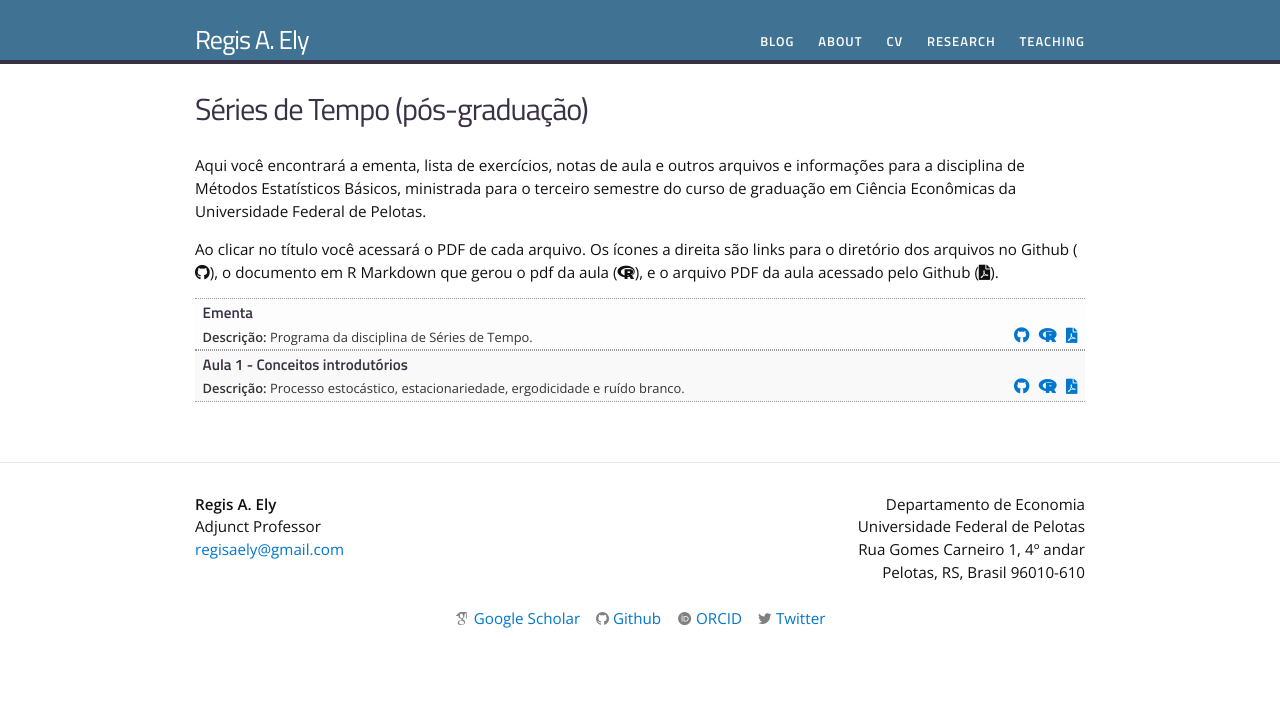
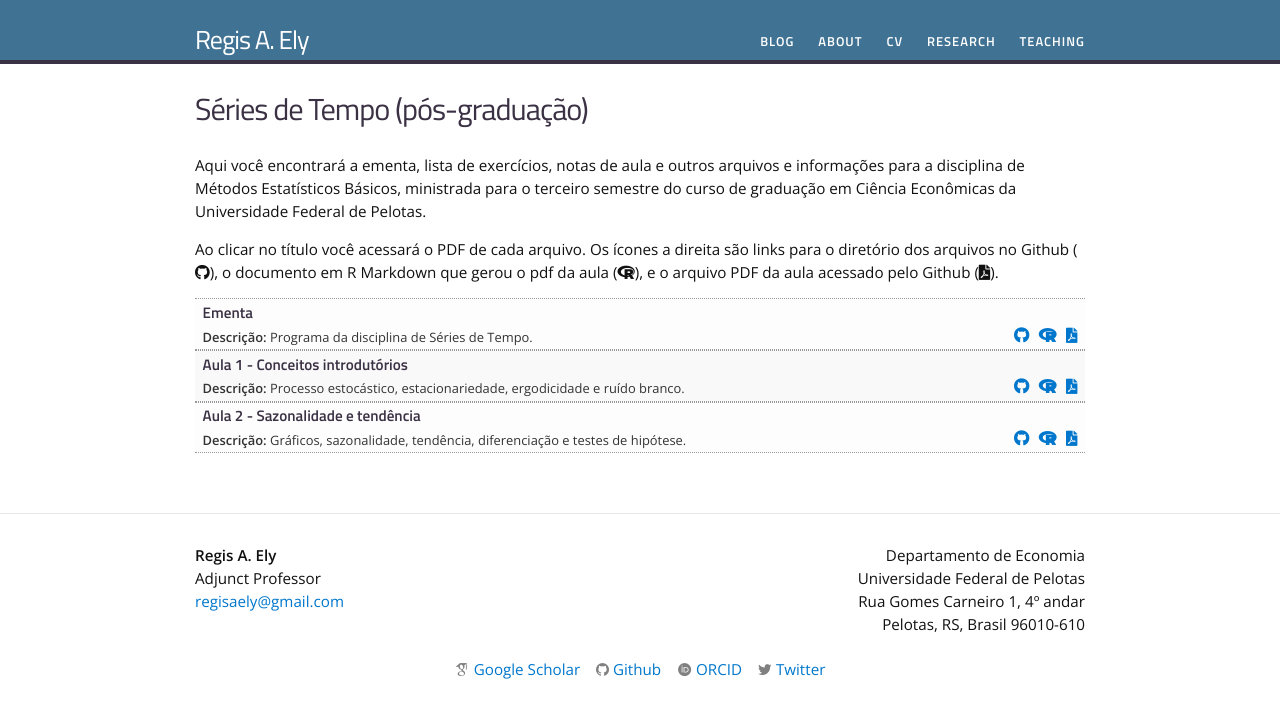
Before and after one commit to regisely/regisely.github.io, a Jekyll site: the page built from teaching/timeseries.md, in a window 1280 px wide. Shown: the top 718 px of the page. Built offline with Jekyll 4.4.1, drawn with Linux system fonts in a browser that asks for light colours; nearby versions of some CDN libraries; some web fonts are replaced.

Commit message:
timeseries aula 2 menu

```diff
--- a/_data/timeseries.yml
+++ b/_data/timeseries.yml
@@ -7,3 +7,8 @@
   filename: timeseries-aula1
   dirname: teaching/timeseries
   tldr: "Processo estocástico, estacionariedade, ergodicidade e ruído branco."
+
+- title: "Aula 2 - Sazonalidade e tendência"
+  filename: timeseries-aula2
+  dirname: teaching/timeseries
+  tldr: "Gráficos, sazonalidade, tendência, diferenciação e testes de hipótese."
```
